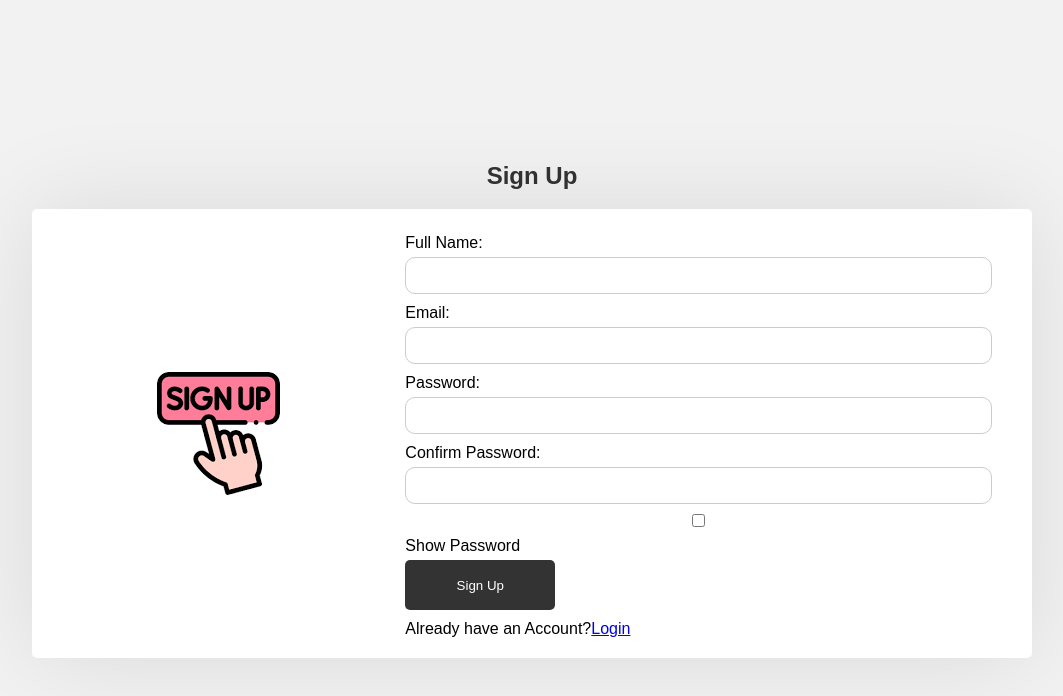
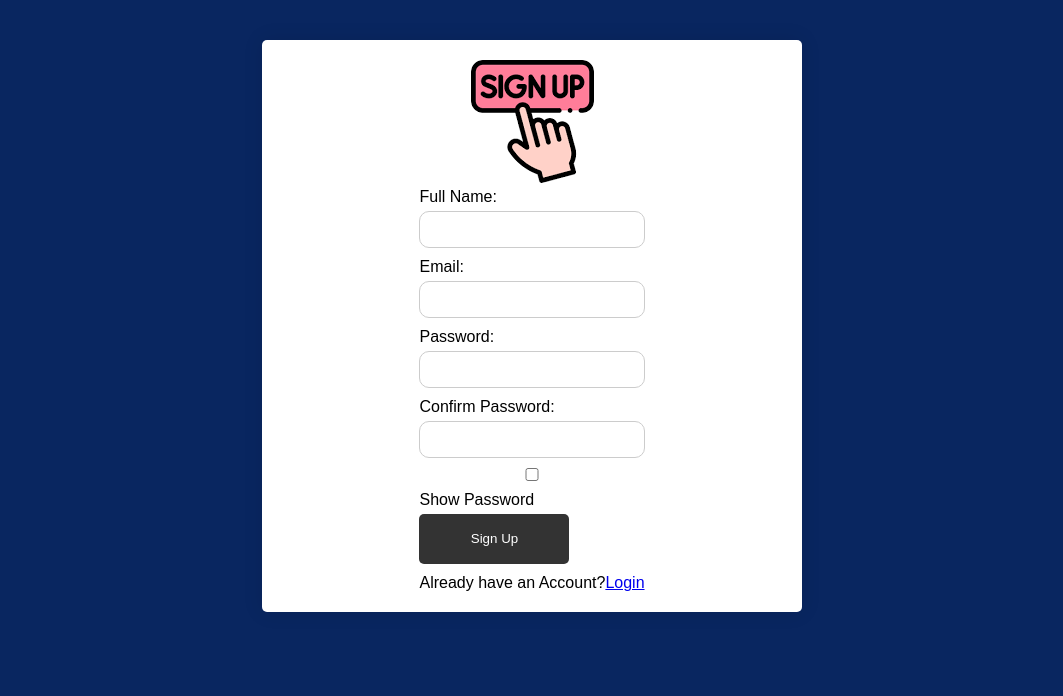
Before and after one commit to mraden1/349_project, a website: page public/SignUpPage.html in a window 1280 px wide. Shown: the whole page, without its empty margins (108-1171 px from the left). Drawn offline with Linux system fonts and the light colour scheme.

Commit message:
changes to login page

```diff
--- a/public/SignUPage.css
+++ b/public/SignUPage.css
@@ -1,30 +1,32 @@
 body {
       font-family: Arial, sans-serif;
-      background-color: #f2f2f2;
+      background-color: #092660;
       text-align: center;
       padding: 0;
       display: flex;
       flex-direction: column;
-      justify-content: center;
       align-items: center;
       height: 100vh;
       margin: 0;
   }
 
   h2 {
-      color: #333;
+      color: #fff;
       margin-top: 20px;
   }
 
   form {
       background-color: #fff;
       padding: 20px;
-      width: 75%;
+      width: 65%;
+      max-width: 500px; /* Set your desired maximum width */
+      width: 100%; /* Ensures it doesn't exceed the maximum width */
       border-radius: 5px;
-      box-shadow: 0 0 100px rgba(0, 0, 0, 0.1);
+      box-shadow: 0 0 20px rgba(0, 0, 0, 0.1);
       text-align: left;
       display: flex;
       align-items: center;
+      flex-direction: column;
   }
 
   .left-column {
--- a/public/SignUpPage.html
+++ b/public/SignUpPage.html
@@ -19,7 +19,7 @@
     </script>
   </head>
   <body>
-    <h2>Sign Up</h2>
+    <h2></h2>
     <form>
       <div class="left-column">
         <img src="img/SignUp.png" alt="Your Image" />
```
